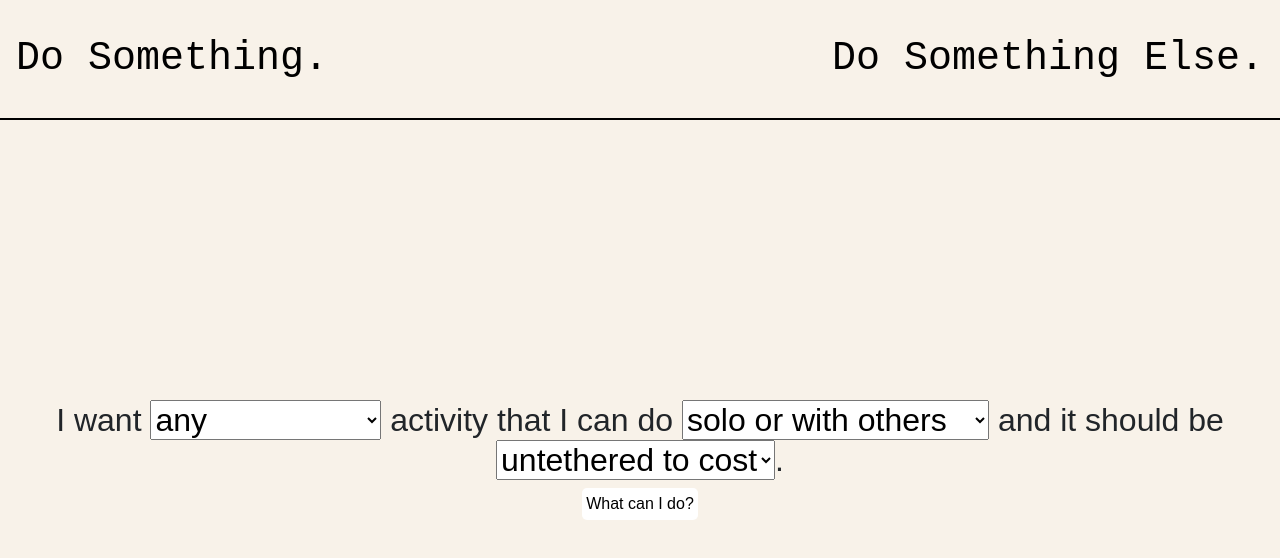
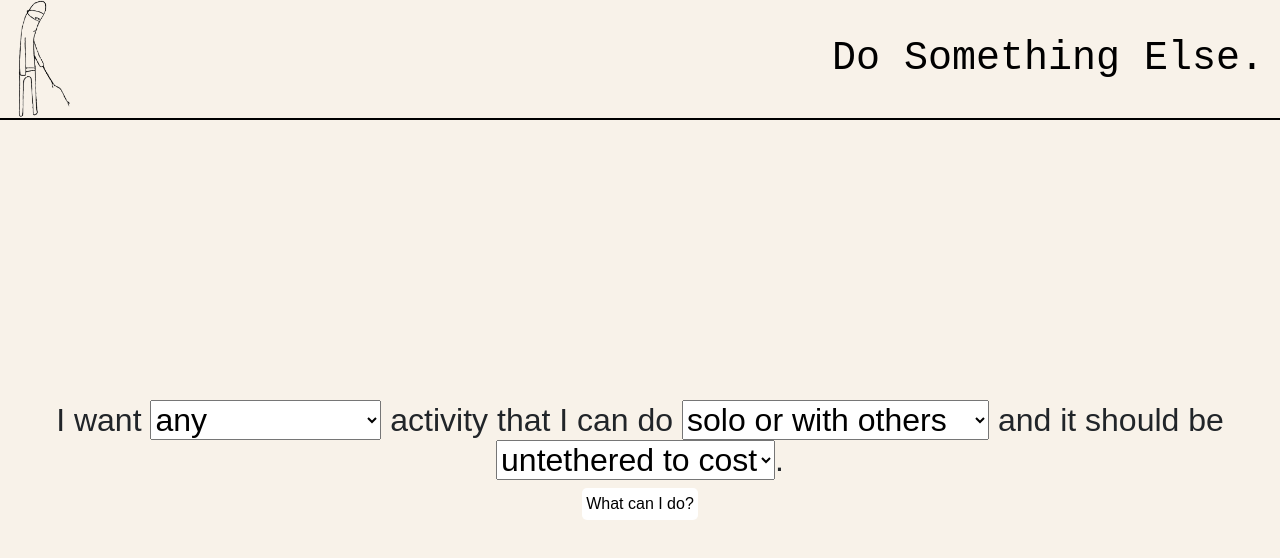
Before and after one commit to jfogiato/do-something, a React (Create React App) app: page /i-want-to in a window 1280 px wide. Shown: the top 558 px of the page. Built offline with nearby package versions, Linux system fonts and the light colour scheme; a web font is replaced by a local one.

Commit message:
Add: header logo with link

```diff
--- a/src/components/Header/Header.css
+++ b/src/components/Header/Header.css
@@ -13,3 +13,7 @@ header {
   background-color: var(--primary-color);
   font-size: 5vmin;
 }
+
+.logo-link {
+  height: 15vh;
+}
--- a/src/components/Header/Header.js
+++ b/src/components/Header/Header.js
@@ -1,6 +1,7 @@
 import React from 'react';
 import './Header.css';
 import { Link, Route, Switch } from 'react-router-dom';
+import logoImage from '../../images/DoSomething.png';
 
 const Header = () => {
   return (
@@ -8,7 +9,7 @@ const Header = () => {
       <Route exact path='/'></Route>
       <Route path='*'>
         <header data-cy='header'>
-          <Link to='/' className='link'>Do Something.</Link>
+          <Link to='/' className='link'><img className='logo-link'  src={logoImage}/></Link>
           <Link to='/i-want-to' className='link'>Do Something Else.</Link>
         </header>
       </Route>
```
